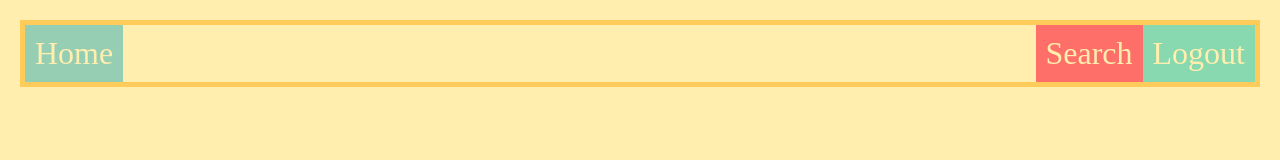
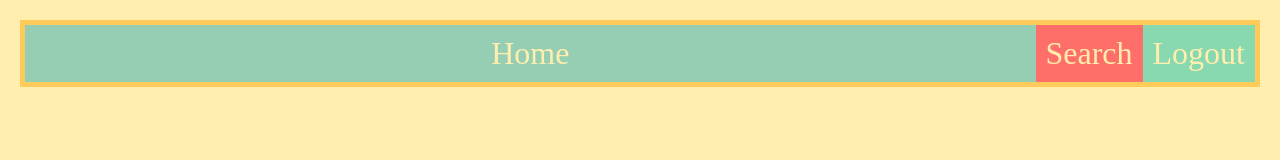
Before and after one commit to josfam/odin-practice, a plain HTML site: page css-practice/practice/flexbox/scrimba-examples/flex-basics/index.html in a window 1280 px wide. Drawn offline with Linux system fonts and the light colour scheme.

```diff
--- a/css-practice/practice/flexbox/scrimba-example/index.css
+++ b/css-practice/practice/flexbox/scrimba-examples/flex-basics/index.css
@@ -7,5 +7,5 @@
 }
 
 .home {
-	margin-right: auto;
+	flex: 1 4 auto;
 }
```
Also changed, not shown: css-practice/practice/flexbox/scrimba-examples/flex-basics/basics.css (renamed from css-practice/practice/flexbox/scrimba-example/basics.css), css-practice/practice/flexbox/scrimba-examples/flex-basics/index.html (renamed from css-practice/practice/flexbox/scrimba-example/index.html).
